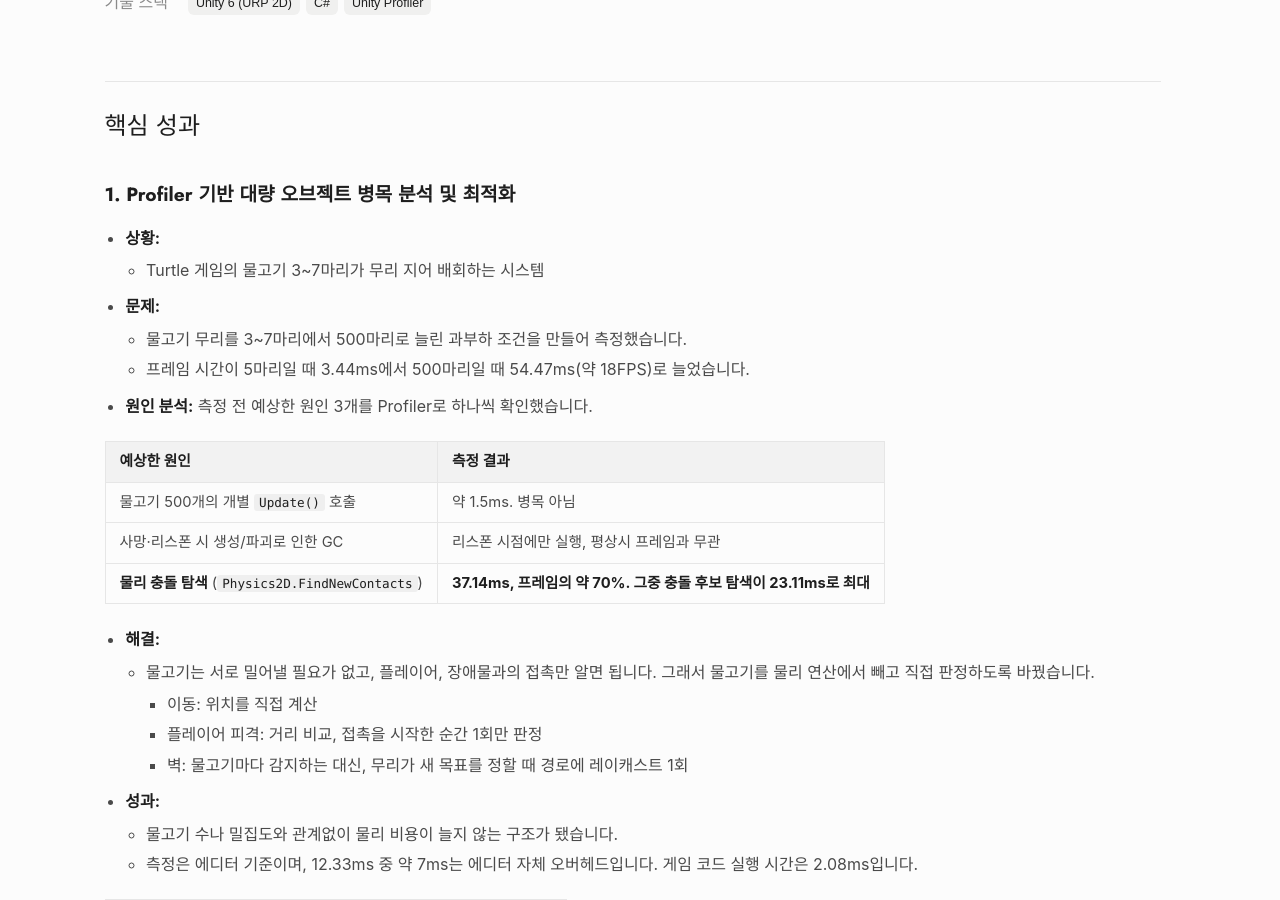
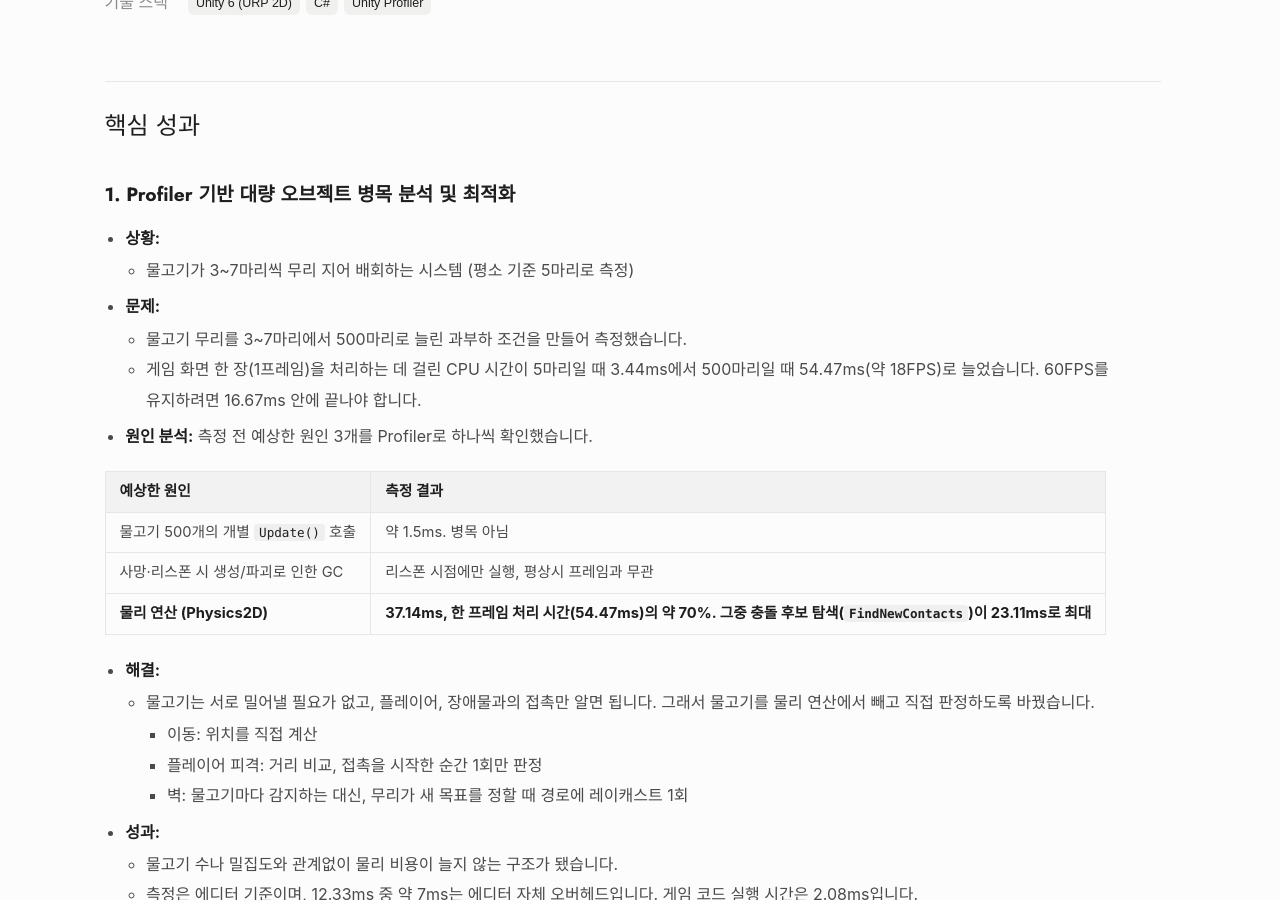
Before and after one commit to HelloNobb/HelloNobb.github.io, a Jekyll site: the page built from _projects/turtle.md, in a window 1280 px wide and 900 px high, scrolled down 975 px. Built offline with Jekyll 4.4.1, drawn with Linux system fonts in a browser that asks for light colours; some web fonts are replaced.

Commit message:
Resume: reorder Gloomy bullets, split Turtle crab/enemy bullet; Turtle portfolio wording

```diff
--- a/_projects/turtle.md
+++ b/_projects/turtle.md
@@ -20,17 +20,17 @@ links:
 #### 1. Profiler 기반 대량 오브젝트 병목 분석 및 최적화
 
 - **상황:**
-  - Turtle 게임의 물고기 3~7마리가 무리 지어 배회하는 시스템
+  - 물고기가 3~7마리씩 무리 지어 배회하는 시스템 (평소 기준 5마리로 측정)
 - **문제:**
   - 물고기 무리를 3~7마리에서 500마리로 늘린 과부하 조건을 만들어 측정했습니다.
-  - 프레임 시간이 5마리일 때 3.44ms에서 500마리일 때 54.47ms(약 18FPS)로 늘었습니다.
+  - 게임 화면 한 장(1프레임)을 처리하는 데 걸린 CPU 시간이 5마리일 때 3.44ms에서 500마리일 때 54.47ms(약 18FPS)로 늘었습니다. 60FPS를 유지하려면 16.67ms 안에 끝나야 합니다.
 - **원인 분석:** 측정 전 예상한 원인 3개를 Profiler로 하나씩 확인했습니다.
 
 | 예상한 원인 | 측정 결과 |
 | --- | --- |
 | 물고기 500개의 개별 `Update()` 호출 | 약 1.5ms. 병목 아님 |
 | 사망·리스폰 시 생성/파괴로 인한 GC | 리스폰 시점에만 실행, 평상시 프레임과 무관 |
-| **물리 충돌 탐색** (`Physics2D.FindNewContacts`) | **37.14ms, 프레임의 약 70%. 그중 충돌 후보 탐색이 23.11ms로 최대** |
+| **물리 연산 (Physics2D)** | **37.14ms, 한 프레임 처리 시간(54.47ms)의 약 70%. 그중 충돌 후보 탐색(`FindNewContacts`)이 23.11ms로 최대** |
 
 - **해결:**
   - 물고기는 서로 밀어낼 필요가 없고, 플레이어, 장애물과의 접촉만 알면 됩니다. 그래서 물고기를 물리 연산에서 빼고 직접 판정하도록 바꿨습니다.
```
Also changed, not shown: resume.md (+5 -4 lines), 1 other file.
